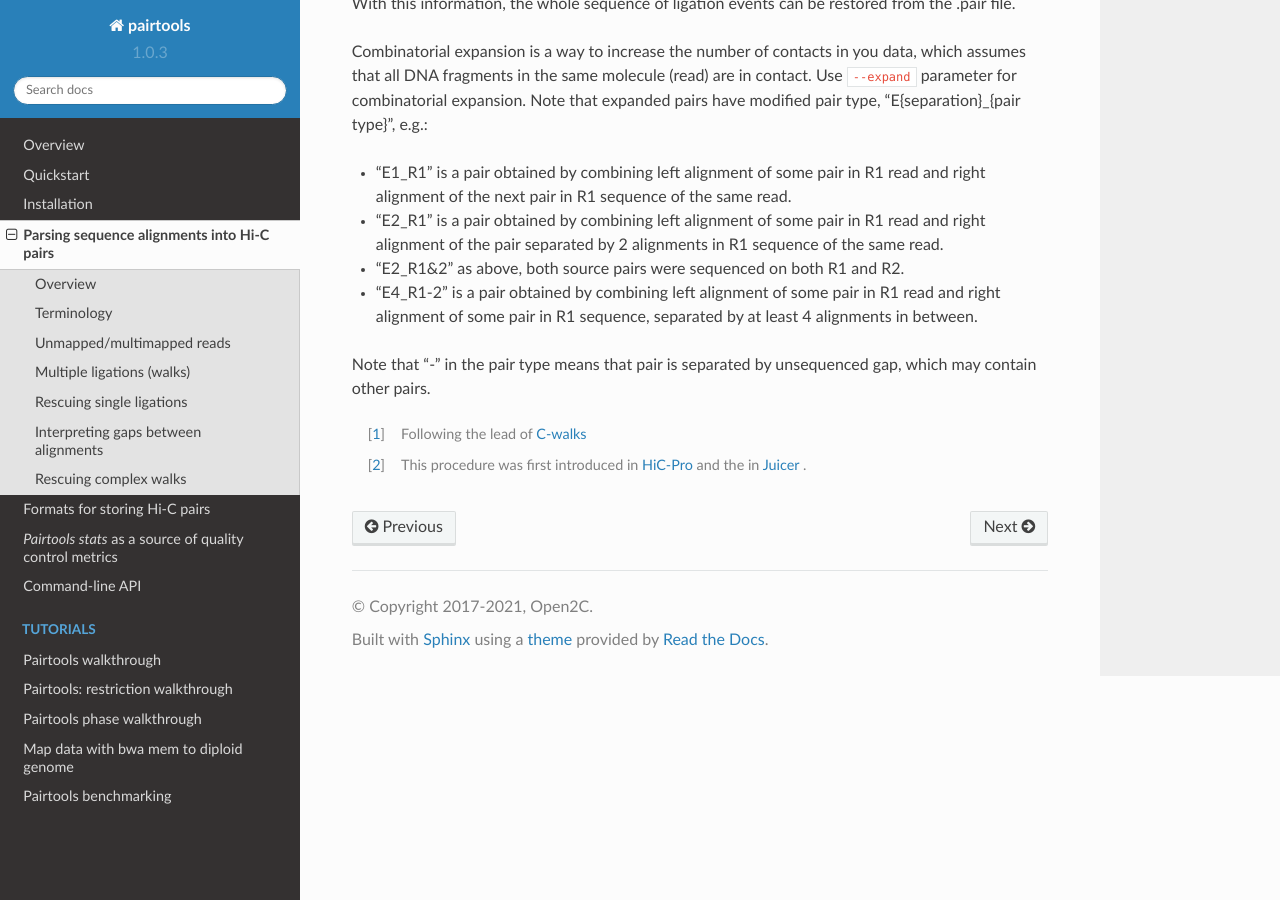
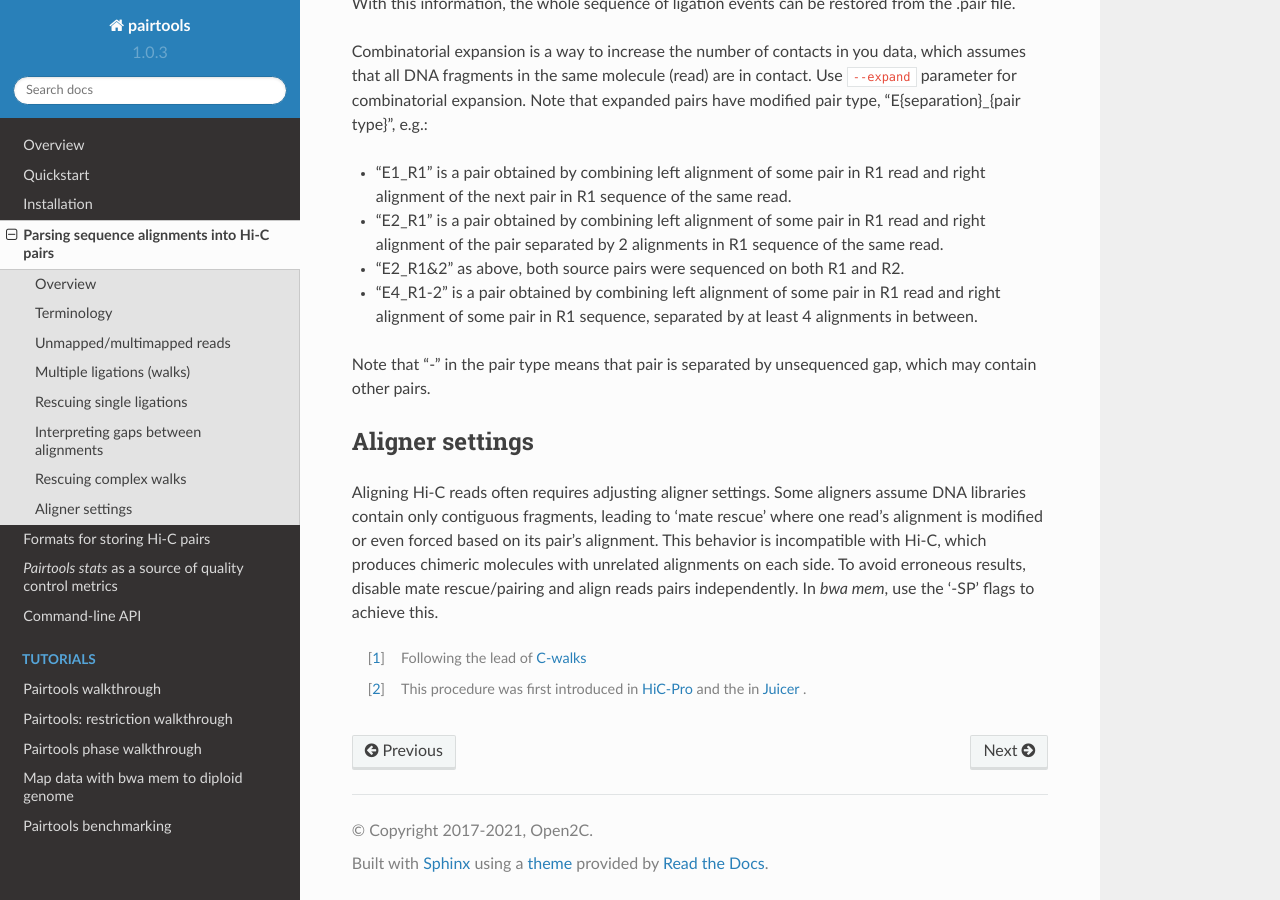
Before and after one commit to open2c/pairtools, a Sphinx documentation site: the page built from doc/parsing.rst, in a window 1280 px wide and 900 px high, scrolled down 6994 px. Built offline with Sphinx 7.4.7 and the Read the Docs theme 2.0.0, drawn with Linux system fonts in a browser that asks for light colours; pages that are not in the unit, such as notebooks, are missing from menus.

Commit message:
update parse docs to mention aligner settings

```diff
--- a/doc/parsing.rst
+++ b/doc/parsing.rst
@@ -284,6 +284,15 @@ Note that expanded pairs have modified pair type, "E{separation}_{pair type}", e
 - "E4_R1-2" is a pair obtained by combining left alignment of some pair in R1 read and right alignment of some pair in R1 sequence, separated by at least 4 alignments in between.
 Note that "-" in the pair type means that pair is separated by unsequenced gap, which may contain other pairs.
 
+Aligner settings
+-----------------
+
+Aligning Hi-C reads often requires adjusting aligner settings.
+Some aligners assume DNA libraries contain only contiguous fragments, leading to 'mate rescue' where one read's alignment is modified or even forced based on its pair's alignment.
+This behavior is incompatible with Hi-C, which produces chimeric molecules with unrelated alignments on each side.
+To avoid erroneous results, disable mate rescue/pairing and align reads pairs independently.
+In `bwa mem`, use the '-SP' flags to achieve this.
+
 .. [1] Following the lead of `C-walks <https://www.nature.com/articles/nature20158>`_
 
 .. [2] This procedure was first introduced in `HiC-Pro <https://github.com/nservant/HiC-Pro>`_
```
